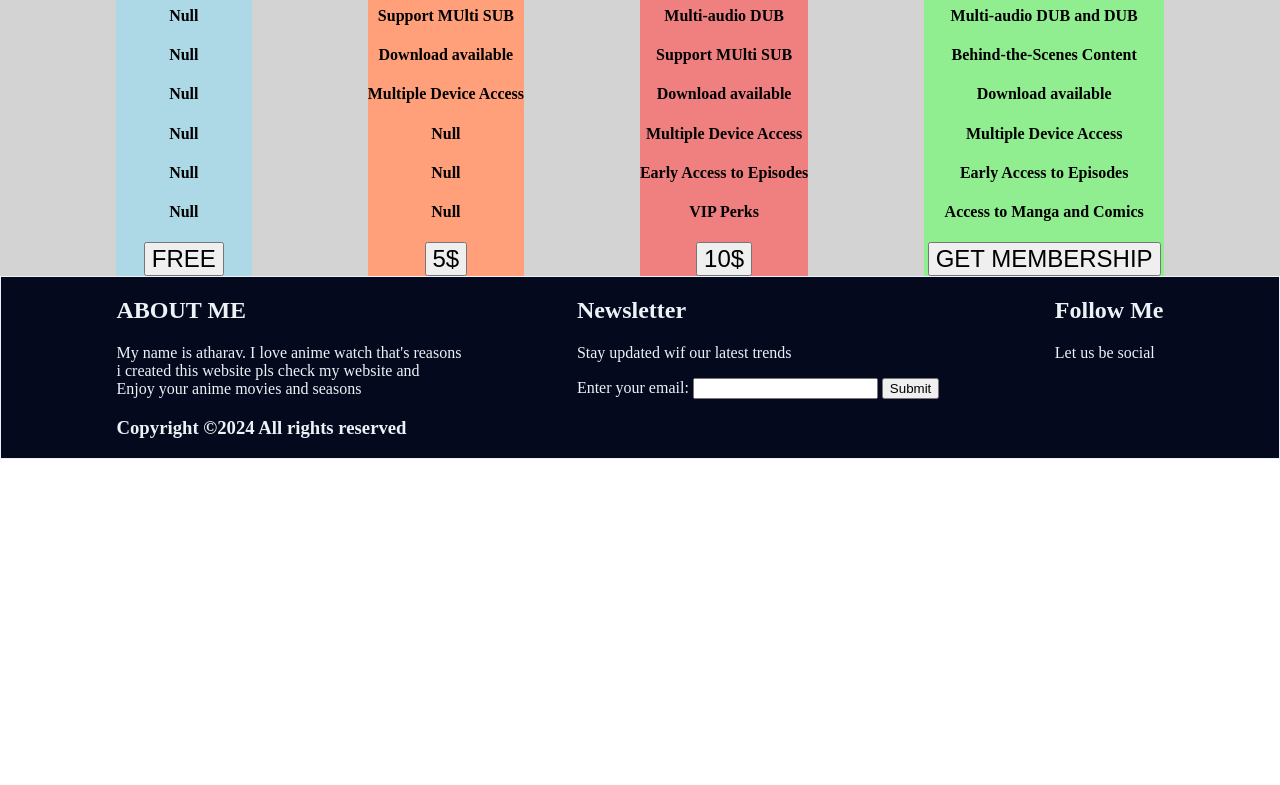
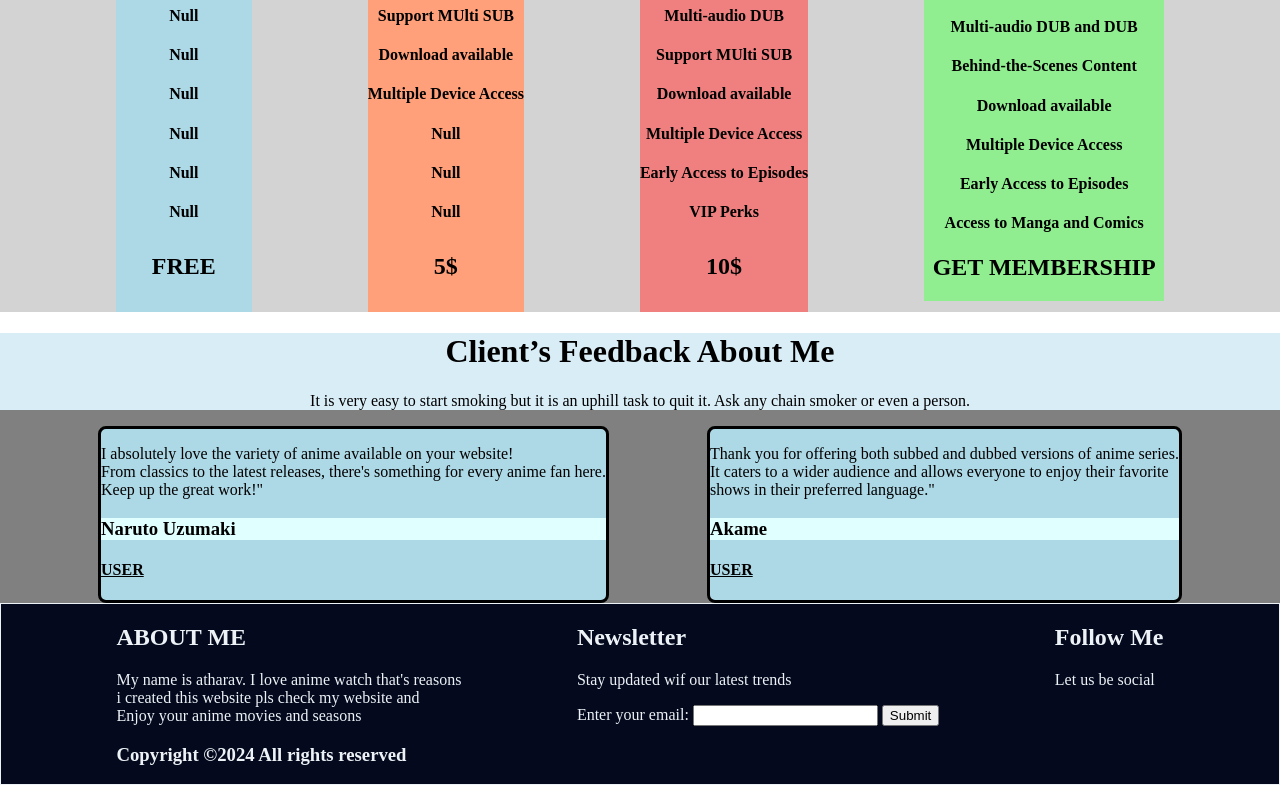
Before and after one commit to atharavsawnt95/Anime-website-portfolio, a plain HTML site: page website/index.html in a window 1280 px wide. Shown: the part 3028-3813 px from the top of the page. Before the commit the page ends 3487 px from the top, so only its background shows below. Drawn offline with Linux system fonts and the light colour scheme.

Commit message:
added js

```diff
--- /dev/null
+++ b/website/function.js
@@ -0,0 +1,22 @@
+var Number1=20;
+var Number2=20;
+
+function addition(){
+    console.log("Addition is ",Number1+Number2);
+}
+addition();
+
+function Subtraction(){
+    console.log("Subtraction is ",Number1-Number2);
+}
+Subtraction();
+
+function multiplication(){
+    console.log("Multiplication is ",Number1*Number2);
+}
+multiplication();
+
+function division(){
+    console.log("Division is ",Number1/Number2);
+}
+division();
--- a/website/index.html
+++ b/website/index.html
@@ -215,7 +215,7 @@
                <h4>Null</h4>
                <h4>Null</h4>
                <h4>Null</h4>
-                <button style="font-size: x-large;">FREE</button>
+                <h4 style="font-size: x-large;">FREE</h4>
             </div>
 
             <div  style="background-color: lightsalmon; color: black;">
@@ -231,7 +231,7 @@
                 <h4>Null</h4>
                 <h4>Null</h4>
                 <h4>Null</h4>
-                <button style="font-size: x-large;">5$</button>
+                <h4 style="font-size: x-large;">5$</h4>
             </div>
 
             <div  style="background-color: lightcoral; color: black;">
@@ -247,7 +247,7 @@
                 <h4>Multiple Device Access</h4>
                 <h4>Early Access to Episodes</h4>
                 <h4>VIP Perks</h4>
-                <button style="font-size: x-large;">10$</button>
+                <h4 style="font-size: x-large;">10$</h4>
             </div>
 
             <div style="background-color: lightgreen; color: black;" >
@@ -263,12 +263,51 @@
                 <h4>Multiple Device Access</h4>
                 <h4>Early Access to Episodes</h4>
                 <h4>Access to Manga and Comics</h4>
-                <button style="font-size: x-large;">GET MEMBERSHIP</button>
+                <h2 style="font-size: x-large;">GET MEMBERSHIP</h2>
 
 
             </div>
 
         </div>
+
+
+    </div>
+
+    <!--LAst DIV-->
+
+    <div style="background-color: black;">
+
+        <div style="background-color: gray;">
+
+            <div style="text-align: center; background-color: #d9edf7; ">
+                <h1>Client’s Feedback About Me</h1>
+                <p>It is very easy to start smoking but it is an uphill task to quit it. Ask any chain smoker or even a person.</p>
+            </div>
+
+            <div style="display: flex;flex-direction: row;justify-content: space-evenly;">
+
+                <div style="border: 3px solid;border-radius: 8px;background-color: lightblue;">
+                    <p>I absolutely love the variety of anime available on your website! <br>
+                        From classics to the latest releases, there's something for every anime fan here.<br>
+                        Keep up the great work!"</p>
+                    <h3 style="background-color: lightcyan;">Naruto Uzumaki</h3>
+                    <h4 style="text-decoration: underline;">USER</h4>
+                </div>
+
+                <div style="border: 3px solid;border-radius: 8px;background-color: lightblue;">
+                    <p>Thank you for offering both subbed and dubbed versions of anime series.<br>
+                        It caters to a wider audience and allows everyone to enjoy their favorite<br>
+                        shows in their preferred language."</p>
+                    <h3 style="background-color: lightcyan;">Akame</h3>
+                    <h4 style="text-decoration: underline;">USER</h4>
+                </div>
+
+
+            </div>
+
+
+        </div>
+
 
 
     </div>
@@ -308,6 +347,8 @@
     var atharav=(1000);
     console.log(typeof(atharav));
    </script>
+   <script src="./script.js"></script>
+   <script src="function.js"></script>
 
 
 
--- /dev/null
+++ b/website/script.js
@@ -0,0 +1,12 @@
+var value1=10;
+var value2=20;
+var value3=value1+value2;
+var value4=value1-value2;
+var value5=value1/value2;
+var value6=value1*value2;
+
+
+console.log(value3);
+console.log(value4);
+console.log(value5);
+console.log(value6);
```
